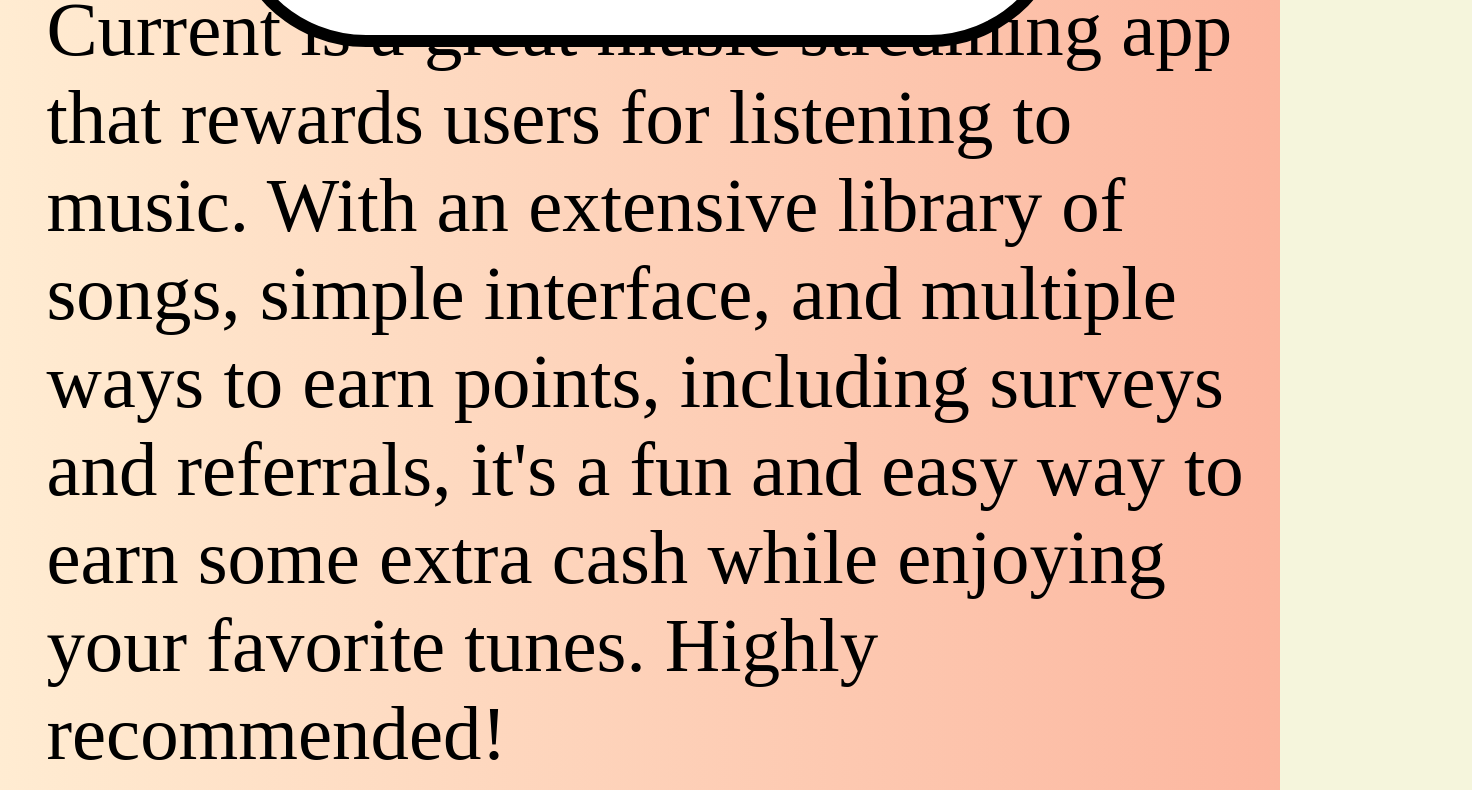
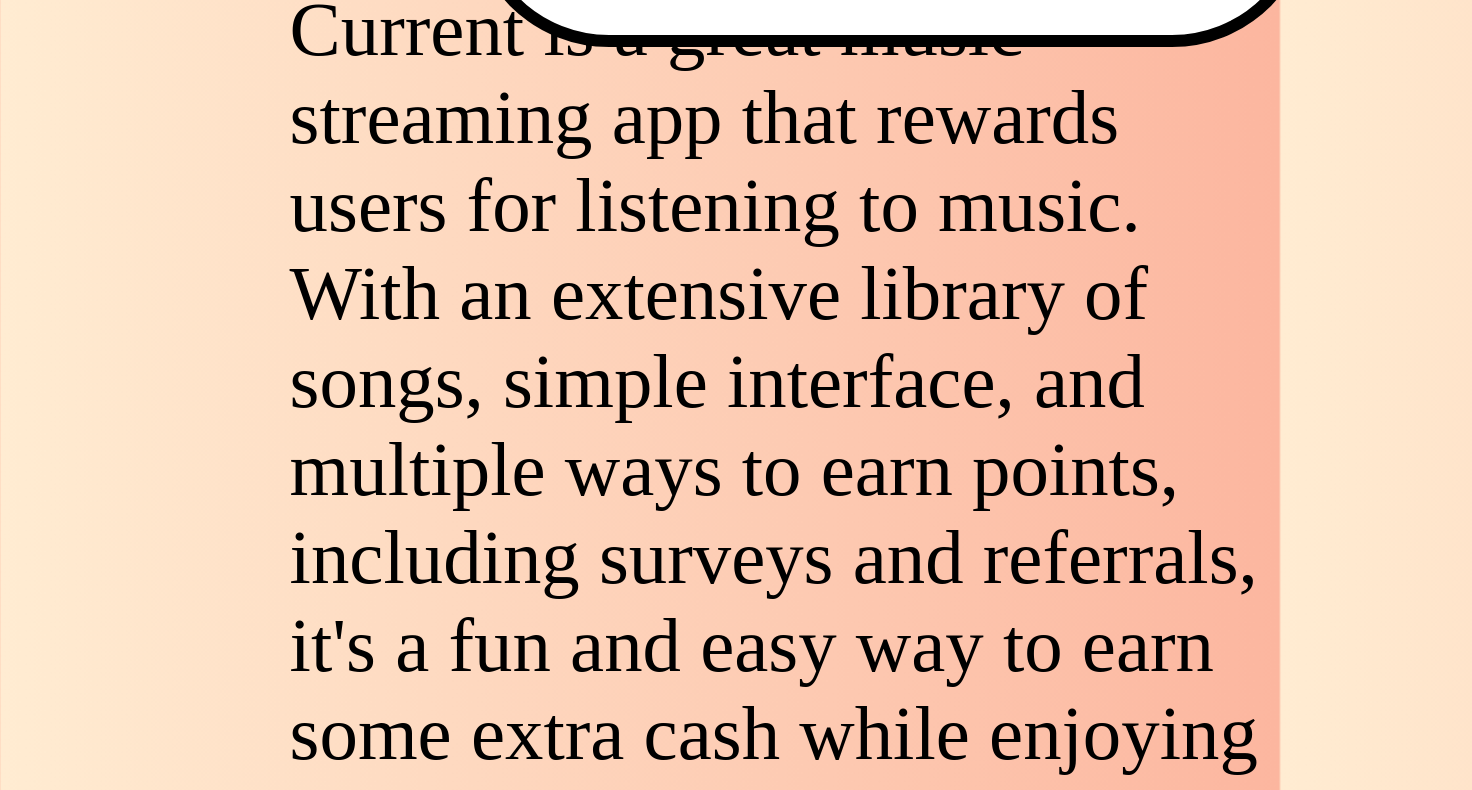
Before and after one commit to Moneylyst/Moneylyst, a plain HTML site: page music.html in a window 1280 px wide. Shown: the part 651-1441 px from the top of the page, 1472 px wide, since content can reach past the window. Drawn offline with Linux system fonts and the light colour scheme.

Commit message:
Update surveyworldwide.css

```diff
--- a/surveyworldwide.css
+++ b/surveyworldwide.css
@@ -4,7 +4,7 @@ Body
     background-image: linear-gradient(to left, #fcb69f, #ffecd2 );
     background-size: cover;
 
-    padding-left: 1vw;
+    padding-left: 20vw;
     padding-bottom: 12vw;
     padding-top: 2vw;
 
```
